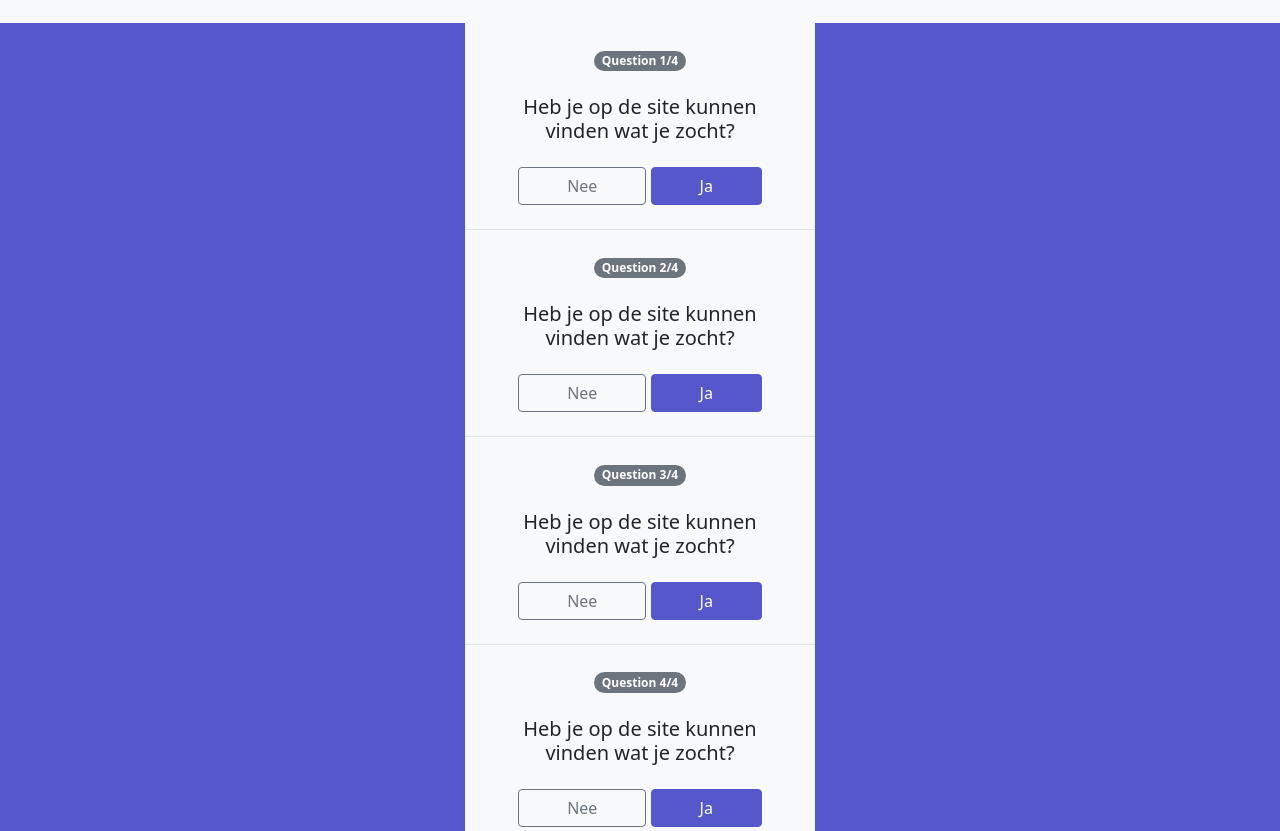
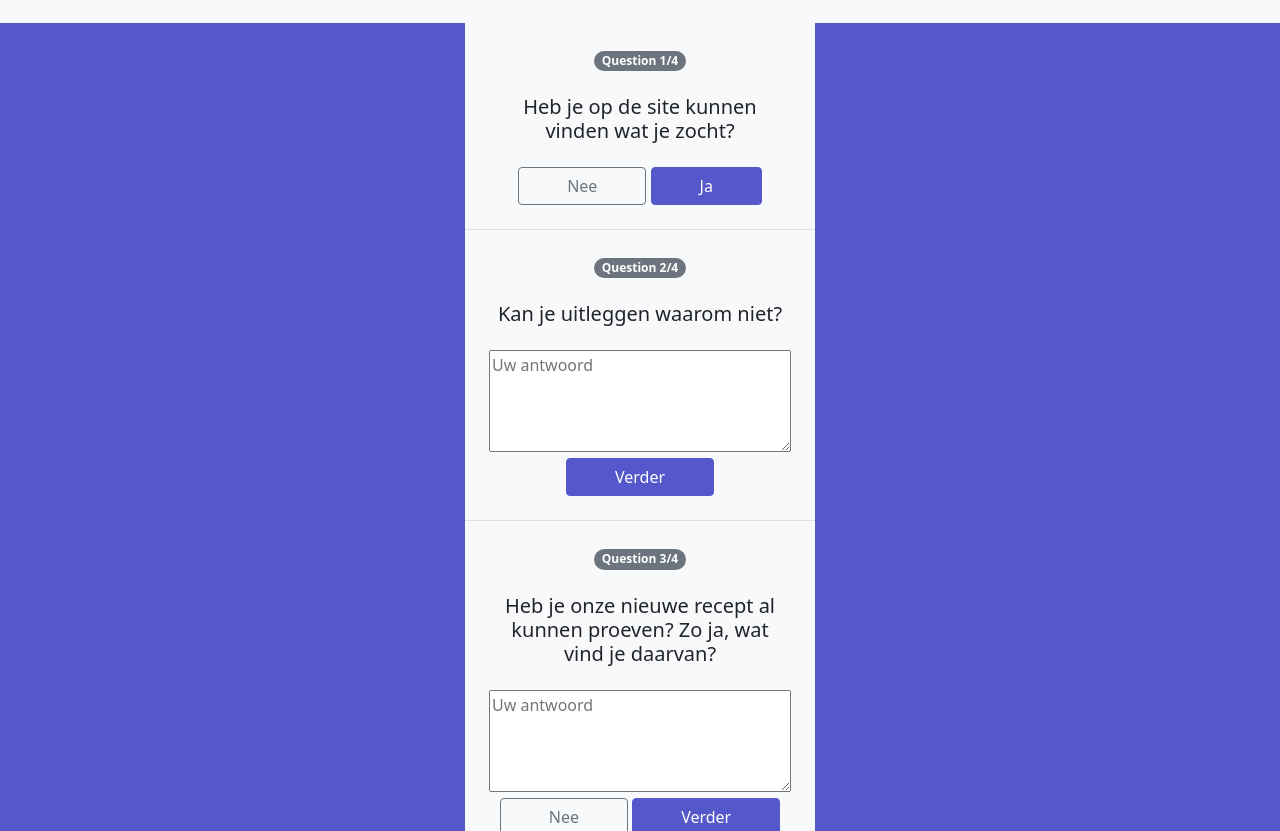
Before and after one commit to splat46/questionPanel, a plain HTML site: page index.html in a window 1280 px wide. Shown: the part 121-952 px from the top of the page. Drawn offline with nearby package versions, Linux system fonts and the light colour scheme.

Commit message:
Added all feedback questions and content

```diff
--- a/index.html
+++ b/index.html
@@ -26,23 +26,23 @@
 
                     <div class="box border-bottom p-4">
                         <div class="badge rounded-pill bg-secondary mb-4">Question 2/4</div>
-                        <h5>Heb je op de site kunnen vinden wat je zocht?</h5>
-                        <button class="btn btn-outline-secondary px-5">Nee</button>
-                        <button class="btn btn-primary px-5">Ja</button>
+                        <h5>Kan je uitleggen waarom niet?</h5>
+                        <textarea class="w-100" rows="4" placeholder="Uw antwoord"></textarea>
+                        <button class="btn btn-primary px-5">Verder</button>
                     </div>
 
                     <div class="box border-bottom p-4">
                         <div class="badge rounded-pill bg-secondary mb-4">Question 3/4</div>
-                        <h5>Heb je op de site kunnen vinden wat je zocht?</h5>
+                        <h5>Heb je onze nieuwe recept al kunnen proeven? Zo ja, wat vind je daarvan?</h5>
+                        <textarea class="w-100" rows="4" placeholder="Uw antwoord"></textarea>
                         <button class="btn btn-outline-secondary px-5">Nee</button>
-                        <button class="btn btn-primary px-5">Ja</button>
+                        <button class="btn btn-primary px-5">Verder</button>
                     </div>
 
                     <div class="box border-bottom p-4">
                         <div class="badge rounded-pill bg-secondary mb-4">Question 4/4</div>
-                        <h5>Heb je op de site kunnen vinden wat je zocht?</h5>
-                        <button class="btn btn-outline-secondary px-5">Nee</button>
-                        <button class="btn btn-primary px-5">Ja</button>
+                        <h5>Bedankt voor je feedback!</h5>
+                        <button class="btn btn-primary px-5">Sluiten</button>
                     </div>
                 </div>
             </div>
```
